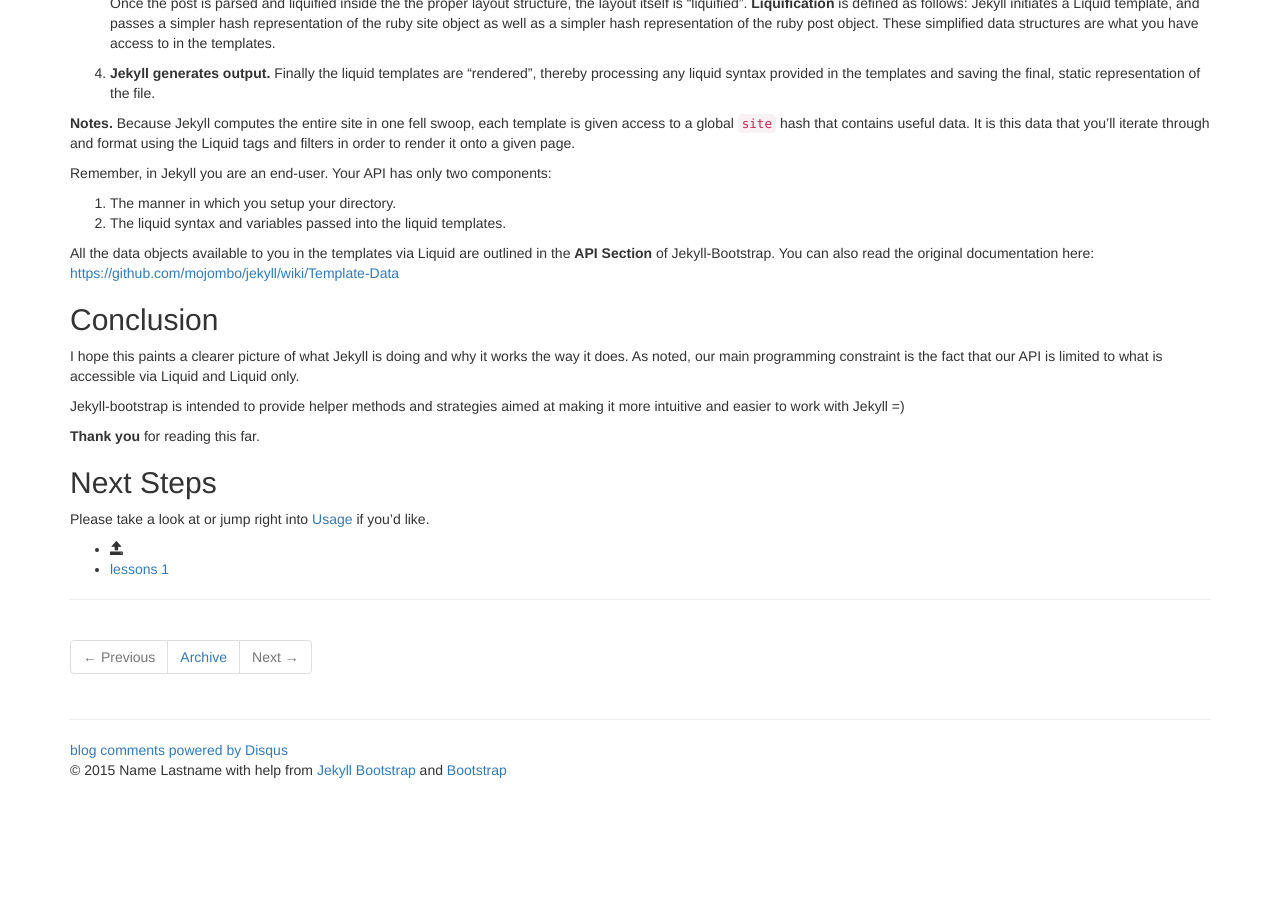
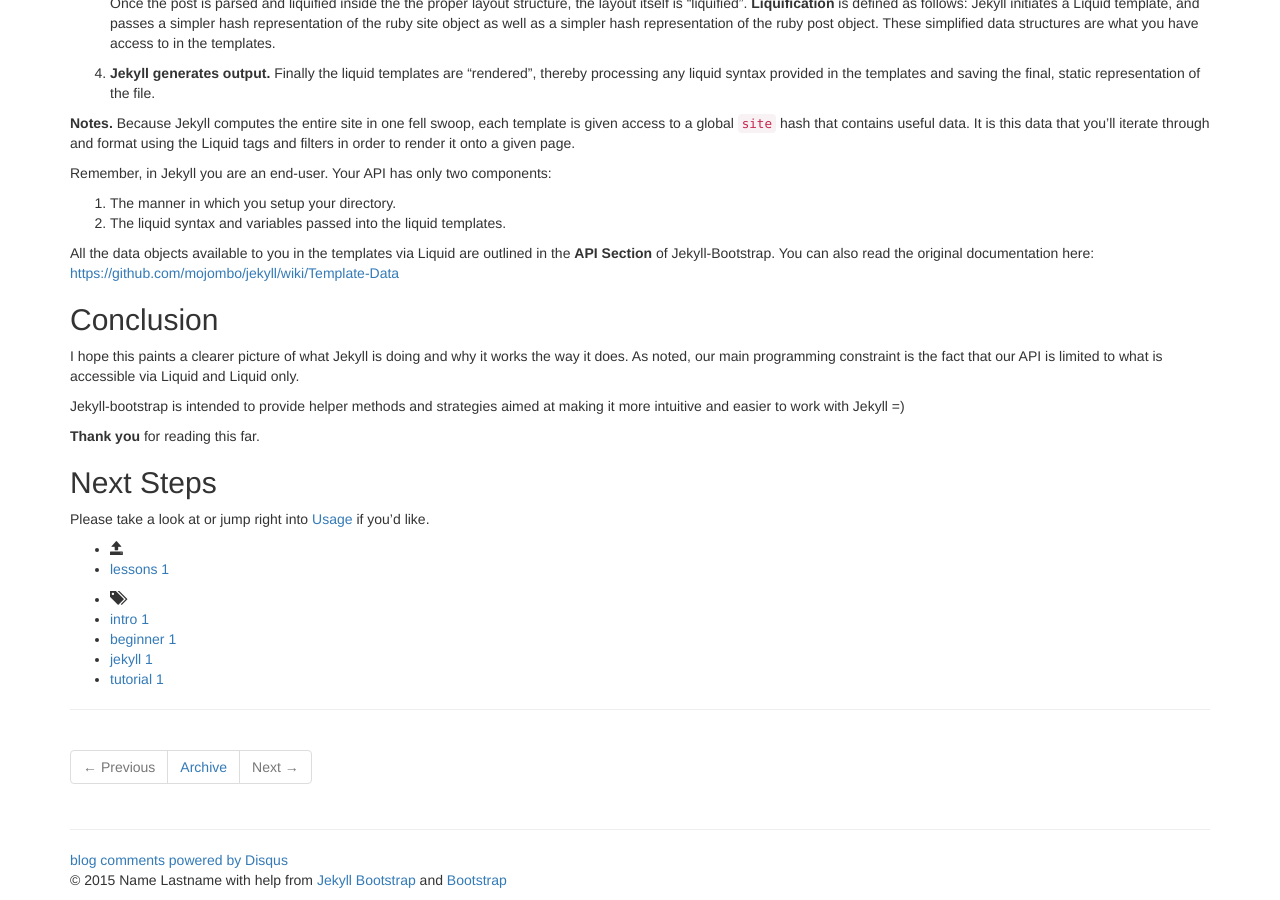
Before and after one commit to kutchoiwjun92/kutchoiwjun92.github.com, a Jekyll site: the page built from _posts/core-samples/2011-12-29-jekyll-introduction.md, in a window 1280 px wide and 900 px high, scrolled down 5315 px. Built offline with Jekyll 4.4.1, drawn with Linux system fonts in a browser that asks for light colours; nearby versions of some CDN libraries; library files that are not in the unit come from our copies; comment, search, counter and statistics services are not loaded; before the commit the page ends 6105 px from its top, so only the background shows below that.

Commit message:
Update 2011-12-29-jekyll-introduction.md

```diff
--- a/_posts/core-samples/2011-12-29-jekyll-introduction.md
+++ b/_posts/core-samples/2011-12-29-jekyll-introduction.md
@@ -2,7 +2,7 @@
 layout: post
 category : lessons
 tagline: "Supporting tagline"
-
+tags : [intro, beginner, jekyll, tutorial]
 ---
 {% include JB/setup %}
 
```
